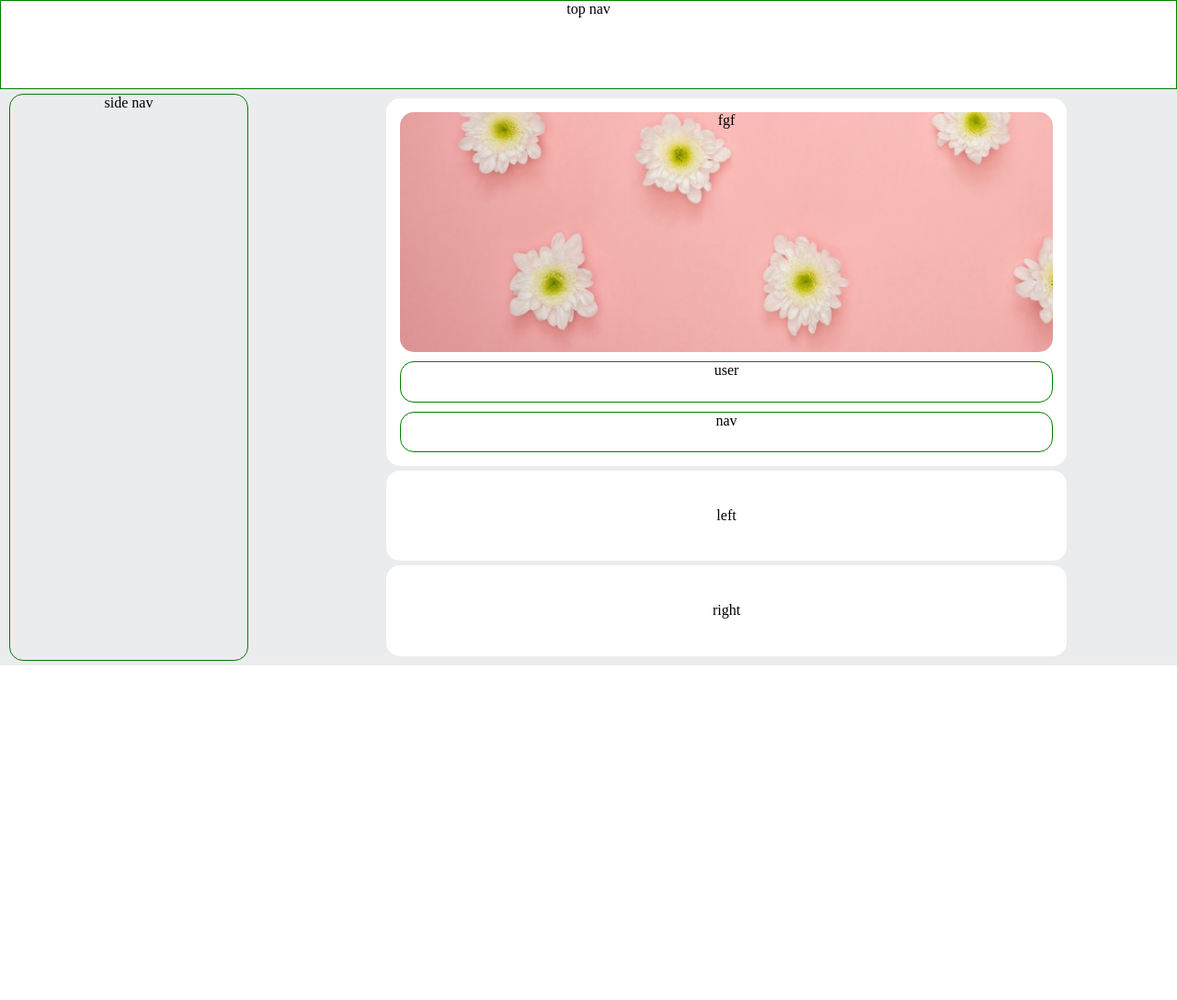
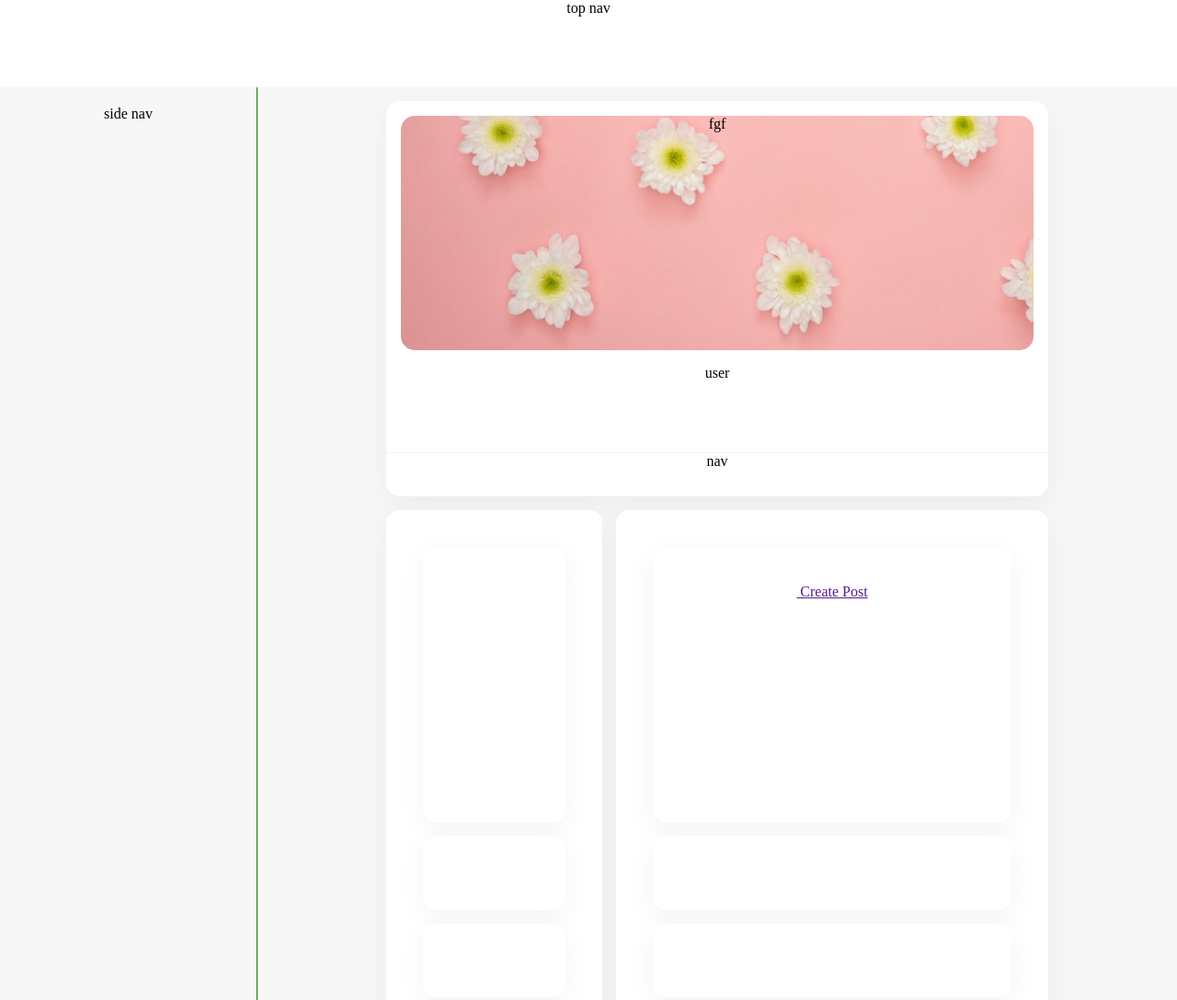
Before and after one commit to MariamZayed/Socail-Media-Front-App, a plain HTML site: page html/profile.html in a window 1280 px wide. Shown: the top 1088 px of the page at 92% size. Before the commit the page ends 800 px from the top, so only its background shows below. Drawn offline with Linux system fonts and the light colour scheme.

Commit message:
new modification in profile page

```diff
--- a/css/profile.css
+++ b/css/profile.css
@@ -1,7 +1,3 @@
-/* body{
-    background-color: #FBFCFE;
-} */
-
 *{
     border-radius: 15px;
 }
@@ -11,62 +7,72 @@
     margin: 0;
     padding: 0;
     text-align: center;
+    background-color: #f7f7f7;
     display: grid;
     grid-template-columns: 280px 5fr;
-    /* background-color: rgb(117, 102, 102); */
-    /* gap: 15px 15px; */
     justify-content: center;
-    background-color: #ebecee;
 }
 
 .topNav{
     grid-column: 1/6;
-    border: 1px solid green;
     background-color: #fff;
     border-radius: 0;
     height: 95px;
 }
 
 .sideNav{
-    border: 1px solid green;
-    /* background-color: rgb(132, 32, 186); */
-    margin: 5px 10px;
+    border-right: 1px solid green;
+    padding: 20px;
+    border-radius: 0;
 }
 
 .content{
-    margin: 5px 135px;
-    width: 75%;
-    /* background-color: #fff; */
-    grid-template-columns: 1fr 3fr;
+    display: grid;
+    grid-template-columns: 1fr 2fr;
+    grid-gap: 15px;
+    border-radius: 0;
+    padding: 10px 140px;
 }
 
 .up{
-    grid-column: 1/4;
+    grid-column: 1/3;
     background-color: #FFFFFF;
-    margin: 5px;
-    padding: 10px;
-    height: 380px;
+    margin-top: 5px;
+    height: 430px;
     display: grid;
-    grid-template-rows: 5fr 1fr 1fr;
+    grid-template-rows: 6fr 2fr 1fr;
+    box-shadow: 0 8px 30px rgba(0,0,0,.05)
 }
 .bgImg{
     background-image: url("../images/u-bg.jpg");
     background-repeat: no-repeat;
     background-size: cover;
     outline:2px #f1f1f1;
-    margin: 5px;
+    margin: 1rem;
 }
 
 .user,.nav{
-    border: 1px solid green;
-    margin: 5px;
+    border-radius: 0;
+}
+.nav{
+    border-top: 1px solid #f1f1f1;
 }
 
 .left,.right{
     background-color: #FFFFFF;
-    margin: 5px;
     padding: 40px;
+    box-shadow: 0 8px 30px rgba(0,0,0,.05)
 }
-.left{
-    grid-column: 1/2;
+
+.right,.left{
+    display: grid;
+    grid-template-rows: 300px;
+    gap: 15px;
+    box-shadow: 0 8px 30px rgba(0,0,0,.05)
 }
+
+.right>.post,.left>.data{
+    background-color: #FFFFFF;
+    padding: 40px;
+    box-shadow: 0 8px 30px rgba(0,0,0,.05)
+}
--- a/html/profile.html
+++ b/html/profile.html
@@ -24,8 +24,33 @@
                 <div class="user">user</div>
                 <div class="nav">nav</div>
             </div>
-            <div class="left">left</div>
-            <div class="right">right</div>
+            <div class="left">
+                <div class="data"></div>
+                <div class="data"></div>
+                <div class="data"></div>
+                <div class="data"></div>
+                <div class="data"></div>
+                <div class="data"></div>
+                <div class="data"></div>
+            </div>
+            <div class="right">
+                <div class="post">
+                    <div class="a">
+                        <a href="">
+                            <img src="" alt="">
+                            Create Post
+                        </a>
+                    </div>
+                    <div class="textbox"></div>
+                    <div class="btns"></div>
+                </div>
+                <div class="post"></div>
+                <div class="post"></div>
+                <div class="post"></div>
+                <div class="post"></div>
+                <div class="post"></div>
+                <div class="post"></div>
+            </div>
         </div>
     </div>
 </body>
```
